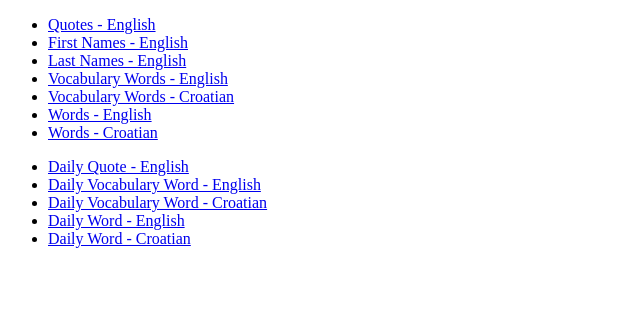
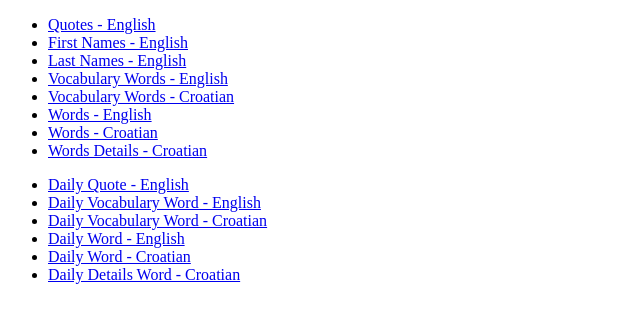
Before and after one commit to Tihi321/cdn, a website: page index.html in a window 1280 px wide. Shown: the whole page, without its empty margins (0-640 px from the left). Drawn offline with Linux system fonts and the light colour scheme.

Commit message:
CDN-02: Update index html

```diff
--- a/index.html
+++ b/index.html
@@ -16,6 +16,7 @@
       <li class="menu-item"><a href="https://cdn.tihomir-selak.from.hr/api/vocabulary-words-cro.json">Vocabulary Words - Croatian</a></li>
       <li class="menu-item"><a href="https://cdn.tihomir-selak.from.hr/api/words-eng.json">Words - English</a></li>
       <li class="menu-item"><a href="https://cdn.tihomir-selak.from.hr/api/words-cro.json">Words - Croatian</a></li>
+      <li class="menu-item"><a href="https://cdn.tihomir-selak.from.hr/api/words-details-cro.json">Words Details - Croatian</a></li>
     </ul>
   </div>
   <div>
@@ -25,6 +26,7 @@
       <li class="menu-item"><a href="https://cdn.tihomir-selak.from.hr/random/vocabulary-word-cro.json">Daily Vocabulary Word - Croatian</a></li>
       <li class="menu-item"><a href="https://cdn.tihomir-selak.from.hr/random/word-eng.json">Daily Word - English</a></li>
       <li class="menu-item"><a href="https://cdn.tihomir-selak.from.hr/random/word-cro.json">Daily Word - Croatian</a></li>
+      <li class="menu-item"><a href="https://cdn.tihomir-selak.from.hr/random/word-details-cro.json">Daily Details Word - Croatian</a></li>
     </ul>
   </div>
 </body>
```
